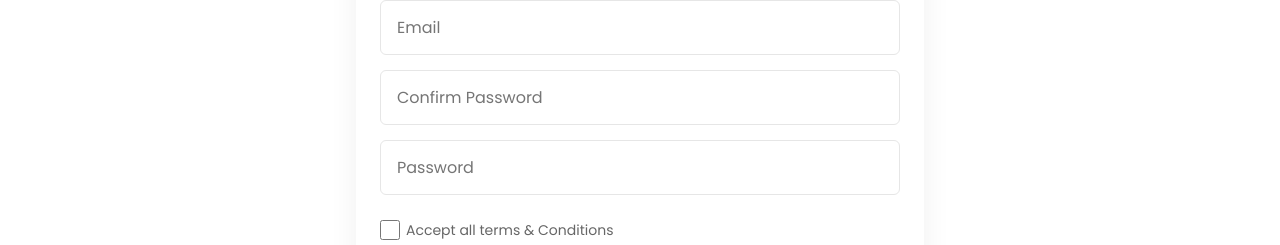
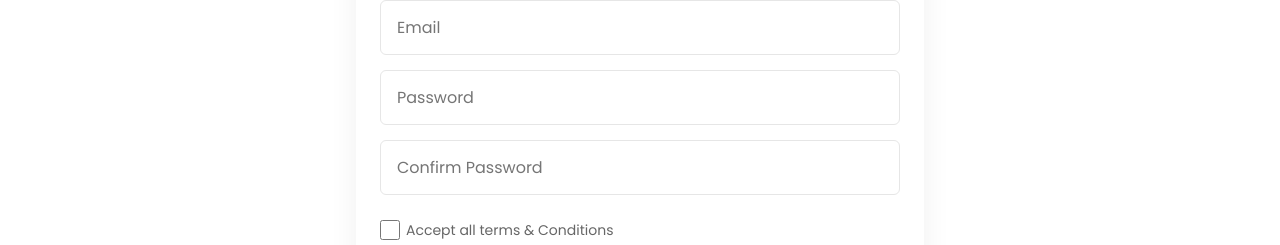
Before and after one commit to ClydeCode/ecommerce-web, a React (Create React App) app: page /register in a window 1280 px wide. Shown: the part 362-607 px from the top of the page. Built offline with nearby package versions, Linux system fonts and the light colour scheme.

Commit message:
Fix typo

```diff
--- a/src/pages/RegisterPage.js
+++ b/src/pages/RegisterPage.js
@@ -11,8 +11,8 @@ export default function RegisterPage() {
                 <p id="title">Create Account</p>
                 <form action="post">
                     <input type="email" placeholder="Email"/>
+                    <input type="password" placeholder="Password"/>
                     <input type="password" placeholder="Confirm Password"/>
-                    <input type="password" placeholder="Password"/>
                     <label>
                         <input type="checkbox" />
                         Accept all terms & Conditions
```
